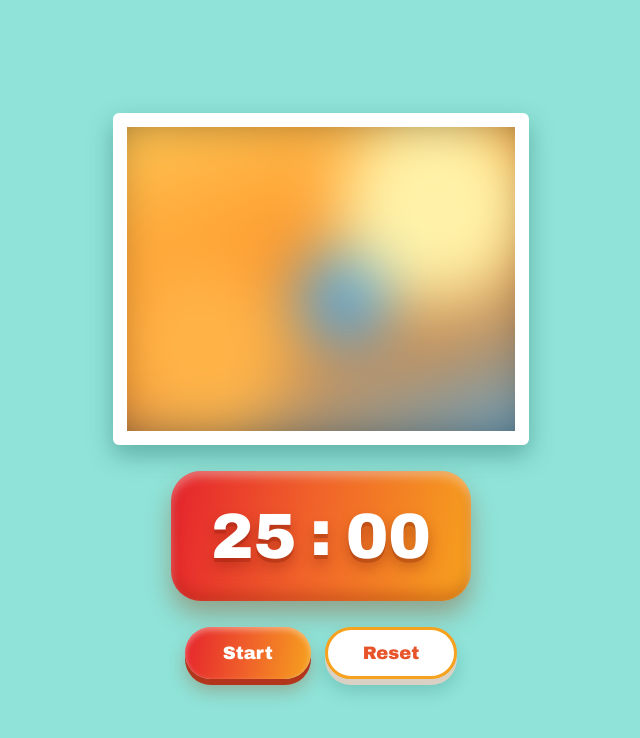
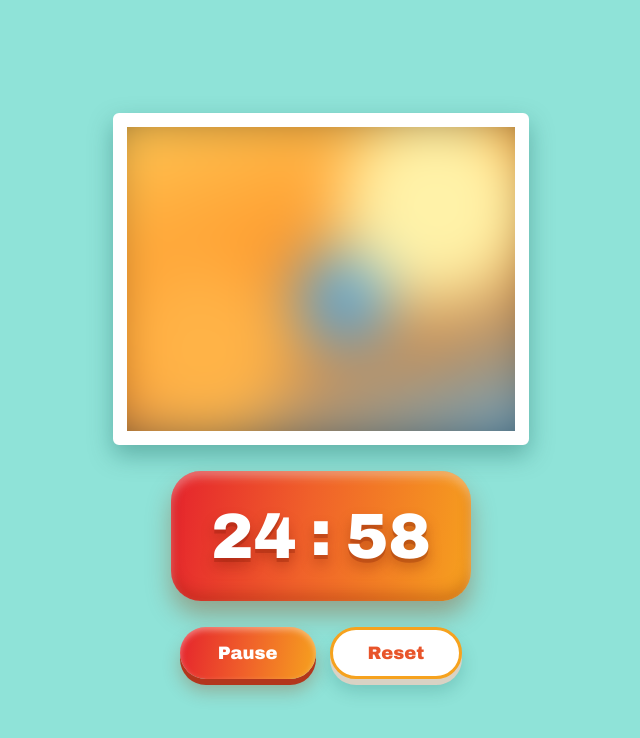
Before and after one commit to chakravartydevkanya-web/pomodoro_dk, a plain HTML site: page index.html in a window 1280 px wide. Both pictures are taken after a click on the button "Start". Shown: the whole page, without its empty margins (319-959 px from the left). Drawn offline with Linux system fonts and the light colour scheme.

Commit message:
Make the timer work: start, pause, resume, reset
Co-Authored-By: Claude Sonnet 5.5 <noreply@anthropic.com>
Claude-Session: https://claude.ai/code/session_01V5P4qR8nQfR8hbi8DagP6d

```diff
--- a/index.html
+++ b/index.html
@@ -11,10 +11,10 @@
     <div class="art-wrap">
       <div class="art" role="img" aria-label="Blurred painting placeholder"></div>
     </div>
-    <div class="timer" role="timer" aria-label="25 minutes 00 seconds"><span>25</span><span class="colon">:</span><span>00</span></div>
+    <div class="timer" role="timer" aria-label="25 minutes 00 seconds"><span id="minutes">25</span><span class="colon">:</span><span id="seconds">00</span></div>
     <div class="buttons">
-      <button class="btn" type="button">Start</button>
-      <button class="btn alt" type="button">Reset</button>
+      <button class="btn" id="main-btn" type="button">Start</button>
+      <button class="btn alt" id="reset-btn" type="button">Reset</button>
     </div>
   </main>
   <script src="script.js"></script>
--- a/script.js
+++ b/script.js
@@ -1 +1,84 @@
-// JavaScript will go here.
+// Pomodoro timer: 25 minutes, Start / Pause / Resume / Reset.
+var TOTAL_MS = 25 * 60 * 1000;
+var BLUR_START = 26; // blur (in pixels) at 25:00
+var BLUR_END = 4;    // blur (in pixels) at 00:00
+
+var minutesEl = document.getElementById("minutes");
+var secondsEl = document.getElementById("seconds");
+var timerEl = document.querySelector(".timer");
+var artEl = document.querySelector(".art");
+var mainBtn = document.getElementById("main-btn");
+var resetBtn = document.getElementById("reset-btn");
+
+var state = "ready"; // ready, running, paused or done
+var remainingMs = TOTAL_MS;
+var endTime = 0; // the clock time when the timer should hit 00:00
+var intervalId = null;
+
+function pad(n) {
+  return n < 10 ? "0" + n : String(n);
+}
+
+function show() {
+  var totalSeconds = Math.ceil(remainingMs / 1000);
+  var m = Math.floor(totalSeconds / 60);
+  var s = totalSeconds % 60;
+  minutesEl.textContent = pad(m);
+  secondsEl.textContent = pad(s);
+  timerEl.setAttribute("aria-label", m + " minutes " + s + " seconds");
+
+  var done = 1 - remainingMs / TOTAL_MS;
+  var blur = BLUR_START - (BLUR_START - BLUR_END) * done;
+  artEl.style.setProperty("--blur", blur.toFixed(1) + "px");
+}
+
+function stopTicking() {
+  clearInterval(intervalId);
+  intervalId = null;
+}
+
+// Works out the time left from the real clock, so it stays right
+// even when the browser slows this page down in a background tab.
+function tick() {
+  if (state !== "running") return;
+  remainingMs = Math.max(0, endTime - Date.now());
+  show();
+  if (remainingMs === 0) {
+    state = "done";
+    stopTicking();
+    mainBtn.hidden = true;
+  }
+}
+
+function startRunning() {
+  endTime = Date.now() + remainingMs;
+  state = "running";
+  mainBtn.textContent = "Pause";
+  stopTicking();
+  intervalId = setInterval(tick, 200);
+}
+
+mainBtn.addEventListener("click", function () {
+  if (state === "ready" || state === "paused") {
+    startRunning();
+  } else if (state === "running") {
+    remainingMs = Math.max(0, endTime - Date.now());
+    state = "paused";
+    stopTicking();
+    show();
+    mainBtn.textContent = "Resume";
+  }
+});
+
+resetBtn.addEventListener("click", function () {
+  stopTicking();
+  state = "ready";
+  remainingMs = TOTAL_MS;
+  mainBtn.hidden = false;
+  mainBtn.textContent = "Start";
+  show();
+});
+
+document.addEventListener("visibilitychange", tick);
+
+show();
--- a/style.css
+++ b/style.css
@@ -36,8 +36,9 @@ body {
 .art {
   position: absolute;
   inset: 0;
-  filter: blur(26px);
+  filter: blur(var(--blur, 26px));
   transform: scale(1.2);
+  transition: filter 1s linear;
   background:
     radial-gradient(circle at 25% 70%, #ffb347 0 20%, transparent 21%),
     radial-gradient(circle at 75% 30%, #fff2a8 0 22%, transparent 23%),
@@ -68,6 +69,10 @@ body {
 
 .timer .colon {
   margin-top: -6px;
+}
+
+.btn[hidden] {
+  display: none;
 }
 
 .buttons {
```
